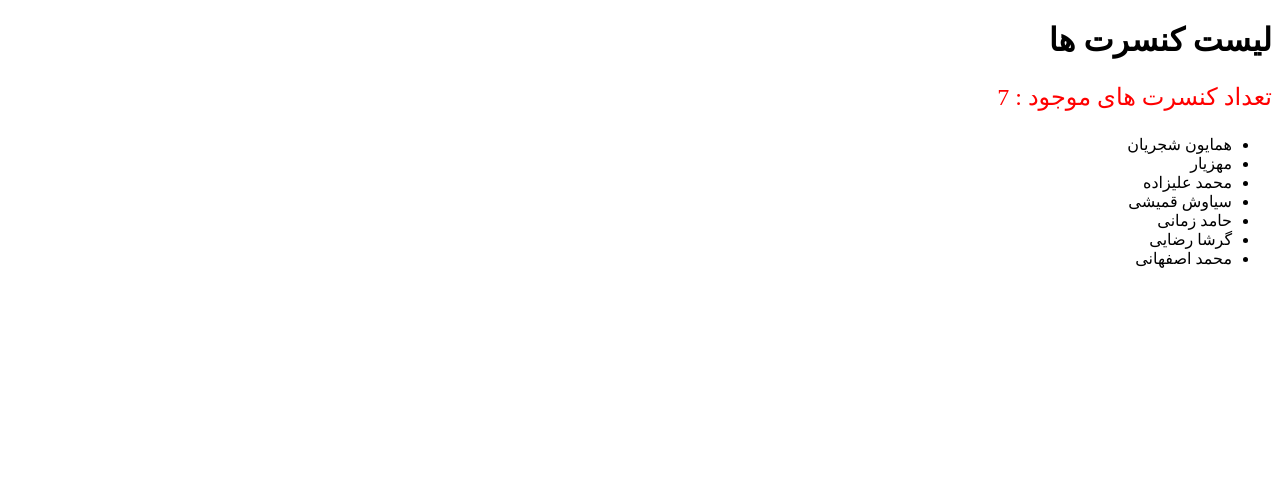
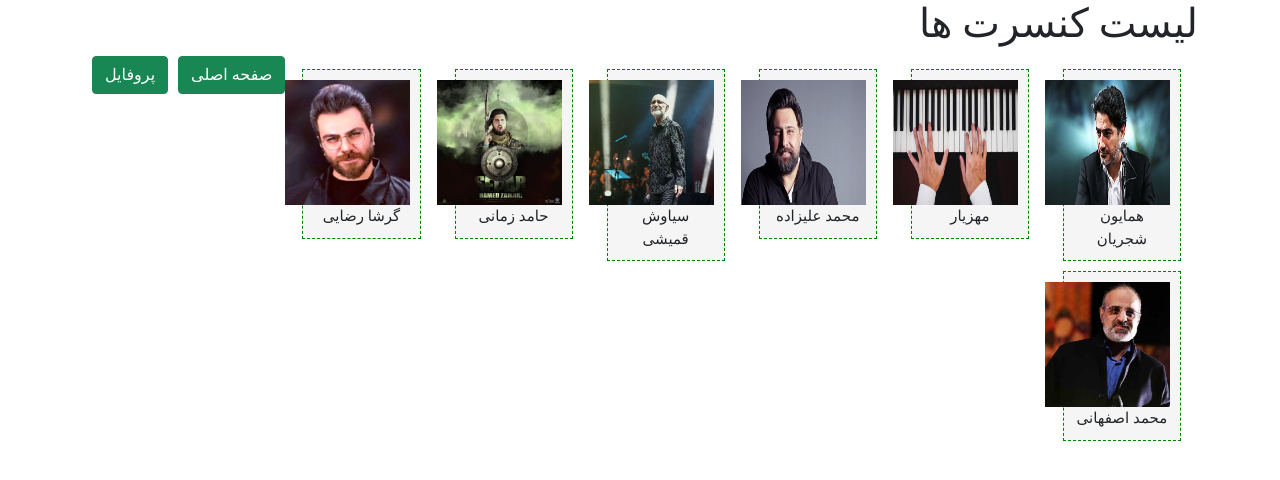
Before and after one commit to mrcod3r-ir/concerts-django, a Django app: page /ticketSales/concert/list in a window 1280 px wide. Shown: the top 480 px of the page. Run offline with Django 3.2, Linux system fonts and the light colour scheme; data comes from the database, SQL or seed files in the repository; some libraries are stand-ins or nearby versions.

Commit message:
p10 = 07:31

```diff
--- a/ticketSales/static/ticketSales/css/style.css
+++ b/ticketSales/static/ticketSales/css/style.css
@@ -1,4 +1,103 @@
+body {
+	font-family: "IranSanse" !important;
+}
+
+.box {
+	background-color: mediumturquoise;
+	padding-top: 40px;
+
+	text-align: center;
+}
+
+.imageBox {
+	margin: 5px;
+	background-color: whitesmoke;
+	text-align: center;
+	font-size: 15px;
+	border: 1px dashed green;
+	padding: 10px;
+}
+
+.imageBox img {
+	/* width: 100%;
+	height: auto; */
+	width: 125px;
+	height: 125px;
+}
+
+.btnul {
+	list-style-type: none;
+	padding-left: 0;
+}
+
+.btnul li {
+	float: left;
+	margin-left: 10px;
+}
+
+.location {
+	margin: 5px;
+	background-color: whitesmoke;
+	font-size: 15px;
+	border: 1px dashed green;
+	padding: 10px;
+	text-align: right;
+}
+
+.locationHeader {
+	background-color: whitesmoke;
+	margin: 5px;
+	text-align: right;
+	font-size: 15px;
+	border: 2px dashed green;
+	padding: 10px;
+	color: green;
+}
+
+.timeBox {
+	margin: 5px;
+	background-color: whitesmoke;
+	font-size: 15px;
+	border: 1px dashed green;
+	padding: 10px;
+	text-align: center;
+}
+
+.default {
+	border: 1px solid gray;
+}
+
+.form {
+	margin-top: 20px;
+}
+
+.mainborder {
+	border: 1px solid lightgray;
+	margin: 20px;
+}
+
+.border {
+	background-color: whitesmoke;
+}
+
+.title {
+	font-size: 20px;
+	font-weight: bold;
+	width: 100px !important;
+}
+
 p {
-	color: red;
-	font-size: 1.5rem;
+	padding: 10px;
 }
+
+.mylable {
+	color: blue;
+	width: 100px;
+}
+
+.bottonborder {
+	background-color: lightgray;
+	direction: rtl;
+	margin: 20px;
+	padding: 10px;
+}
--- a/ticketSales/templates/ticketSales/concertList.html
+++ b/ticketSales/templates/ticketSales/concertList.html
@@ -6,15 +6,42 @@
 		<meta http-equiv="X-UA-Compatible" content="IE=edge" />
 		<meta name="viewport" content="width=device-width, initial-scale=1.0" />
 		<title>سامانه فروش بلیط کنسرت</title>
+		<link
+			rel="stylesheet"
+			href="{% static 'ticketSales/css/bootstrap.rtl.css' %}"
+		/>
+		<link
+			rel="stylesheet"
+			href="{% static 'ticketSales/css/fontawesome.css' %}"
+		/>
 		<link rel="stylesheet" href="{% static 'ticketSales/css/style.css' %}" />
 	</head>
 	<body>
-		<h1>لیست کنسرت ها</h1>
-		<p>تعداد کنسرت های موجود : {{concertcount}}</p>
-		<ul>
-			{% if concertlist %} {% for concert in concertlist %}
-			<li>{{concert}}</li>
-			{% endfor %} {% endif %}
-		</ul>
+		<div class="container">
+			<box>
+				<h1>لیست کنسرت ها</h1>
+				<ul class="btnul">
+					<li><a class="btn btn-success">پروفایل</a></li>
+					<li><a class="btn btn-success">صفحه اصلی</a></li>
+				</ul>
+			</box>
+
+			<div class="row">
+				{% if concertlist %} {% for concert in concertlist %}
+				<div class="col-md-2">
+					<a>
+						<div class="imageBox">
+							<img src="{{ concert.Poster.url }}" />
+							{{concert}}
+						</div>
+					</a>
+				</div>
+				{% endfor %} {% endif %}
+			</div>
+		</div>
+		<script src="{% static 'ticketSales/js/jquery-3.6.0.js' %}"></script>
+		<script src="{% static 'ticketSales/js/bootstrap.bundle.js' %}"></script>
+		<script src="{% static 'ticketSales/js/fontawesome.js' %}"></script>
+		<script src="{% static 'ticketSales/js/main.js' %}"></script>
 	</body>
 </html>
```
